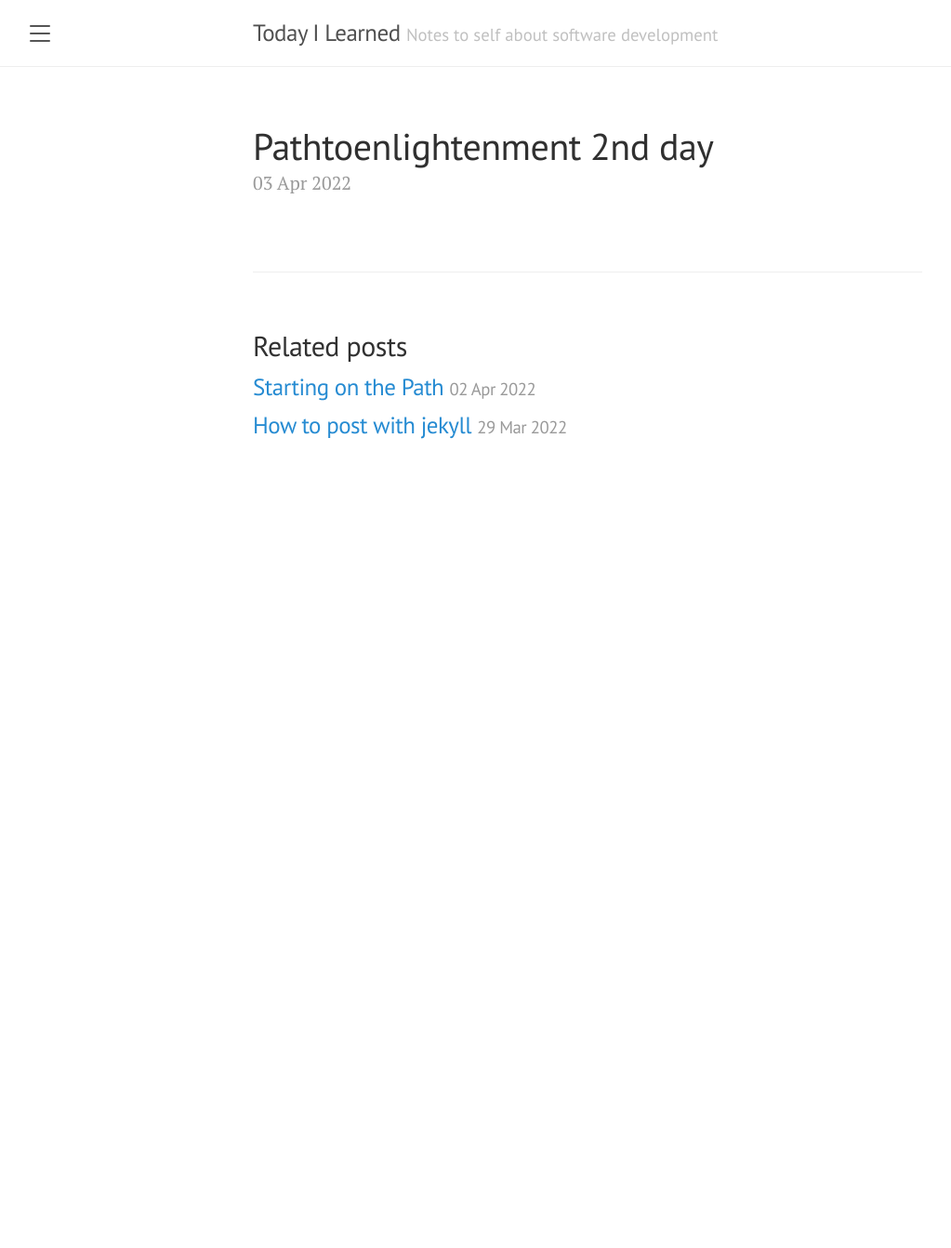
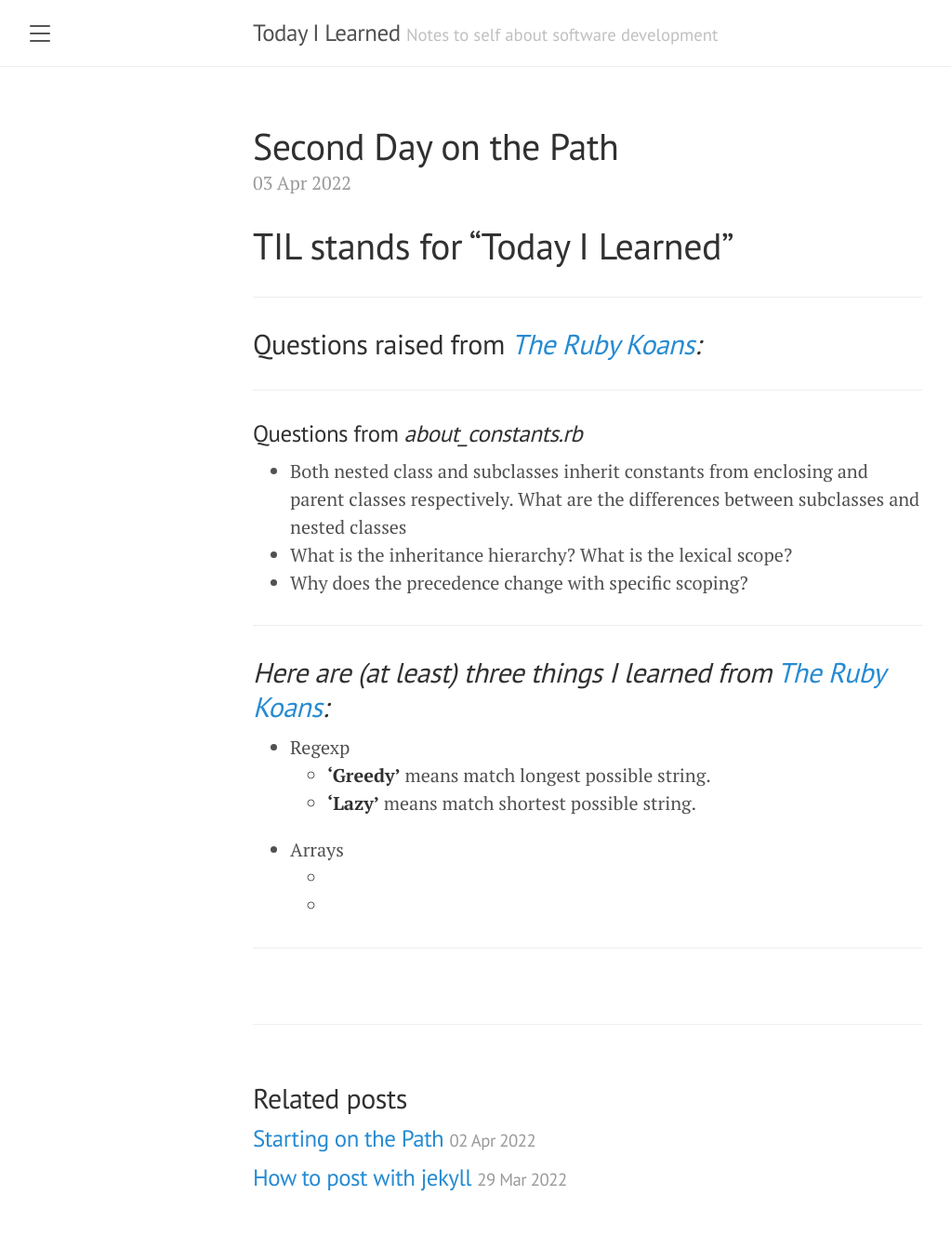
Before and after one commit to KevinDelaFuente/til, a Jekyll site: the page built from _posts/2022-04-03-PathToEnlightenment 2nd Day.md, in a window 1280 px wide. Shown: the whole page at 93% size, without its empty margins (8-1031 px from the left). Built offline with Jekyll 4.4.1, drawn with Linux system fonts in a browser that asks for light colours; before the commit the page ends 900 px from its top, so only the background shows below that.

Commit message:
Update 2022-04-03-PathToEnlightenment 2nd Day.md

```diff
--- a/_posts/2022-04-03-PathToEnlightenment 2nd Day.md
+++ b/_posts/2022-04-03-PathToEnlightenment 2nd Day.md
@@ -1,4 +1,26 @@
 ---
 layout: post
+title:  "Second Day on the Path"
+---
+# TIL stands for "Today I Learned"
+---
+## Questions raised from _[The Ruby Koans](http://rubykoans.com/):_
+---
+### Questions from _about_constants.rb_
+- Both nested class and subclasses inherit constants from enclosing and parent classes respectively. What are the differences between subclasses and nested classes
+- What is the inheritance hierarchy? What is the lexical scope?
+- Why does the precedence change with specific scoping?
+
 
 ---
+## _Here are (at least) three things I learned from [The Ruby Koans](http://rubykoans.com/):_
+- Regexp
+  - **'Greedy'** means match longest possible string.
+  - **'Lazy'** means match shortest possible string.
+
+- Arrays
+  -
+  -
+
+
+---
```
